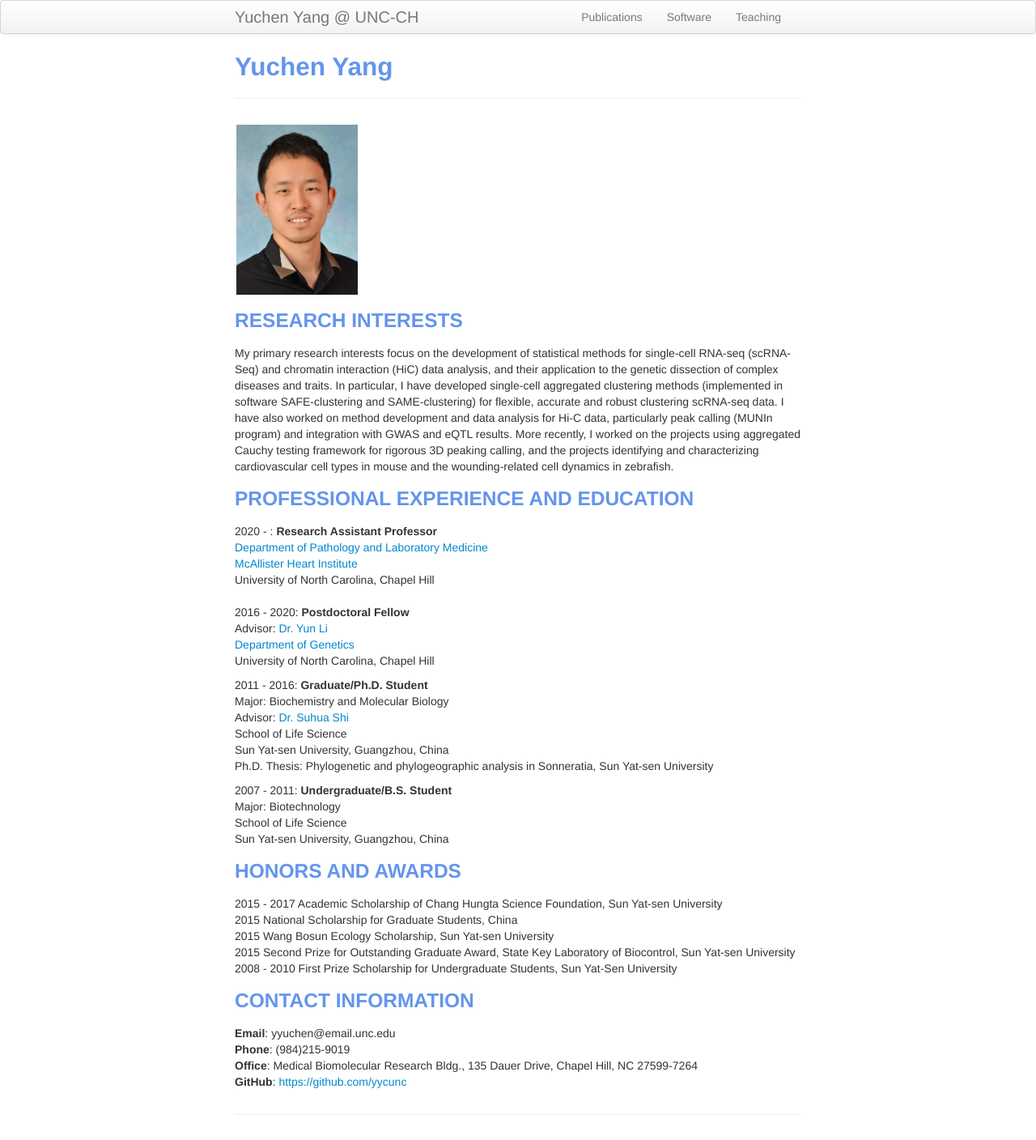
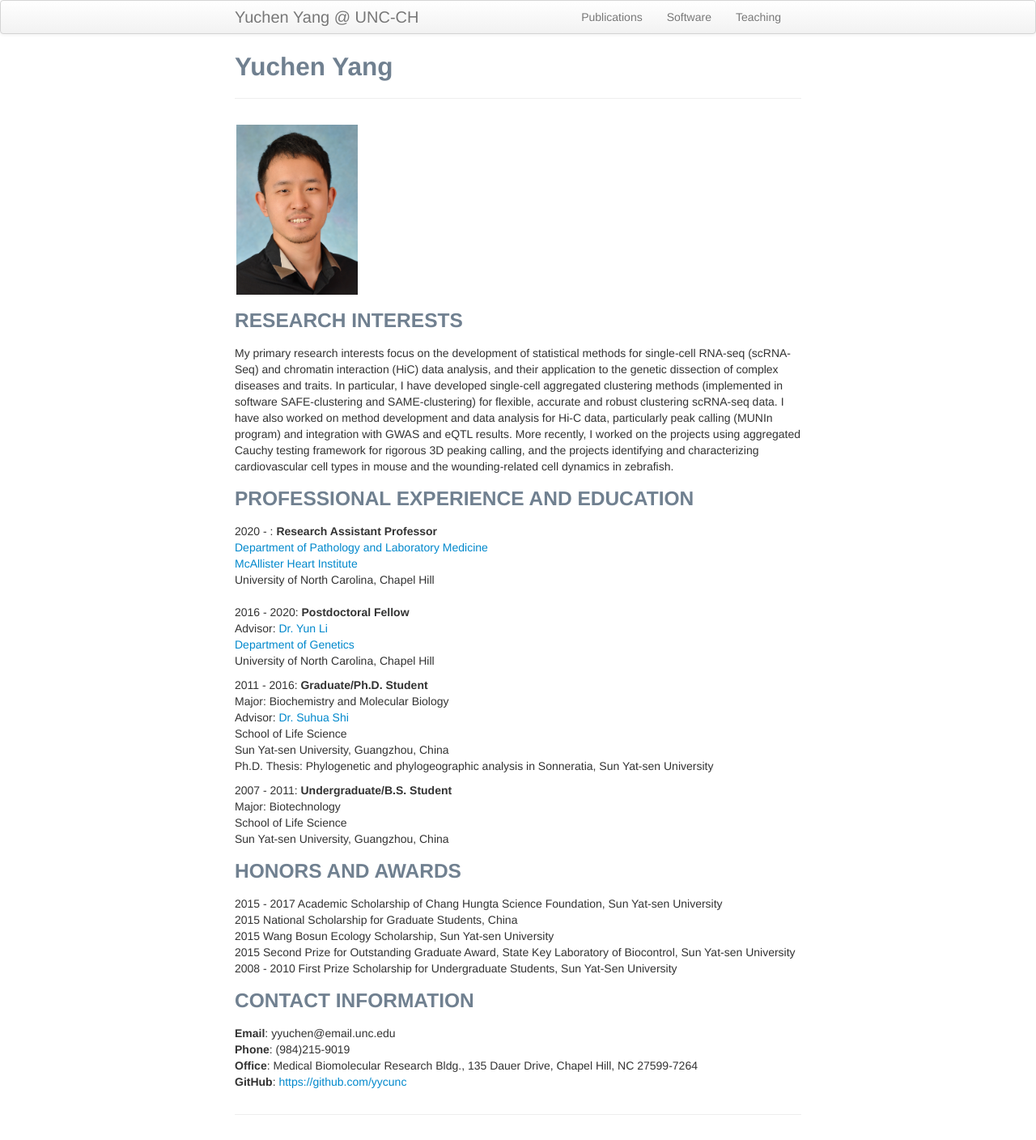
Before and after one commit to yycunc/yycunc.github.io, a Jekyll site: the page built from index.md, in a window 1280 px wide. Shown: the whole page at 81% size. Built offline with Jekyll 4.4.1, drawn with Linux system fonts in a browser that asks for light colours.

Commit message:
Update kbroman.css

```diff
--- a/assets/themes/twitter/css/kbroman.css
+++ b/assets/themes/twitter/css/kbroman.css
@@ -15,7 +15,7 @@ a {
 }
 
 a:hover {
-    color: cornflowerblue;
+    color: slategray;
     background-color: #e3e4fa;
     text-decoration: none;
 }
@@ -25,7 +25,7 @@ a img {
 }
 
 a:hover img {
-    color: cornflowerblue;
+    color: slategray;
     background-color: #e3e4fa;
     text-decoration: none;
     border: solid 2px #e3e4fa;
@@ -58,5 +58,5 @@ td.right {
 
 
 h1, h2, h3, h4 {
-    color: cornflowerblue;
+    color: slategray;
 }
```
